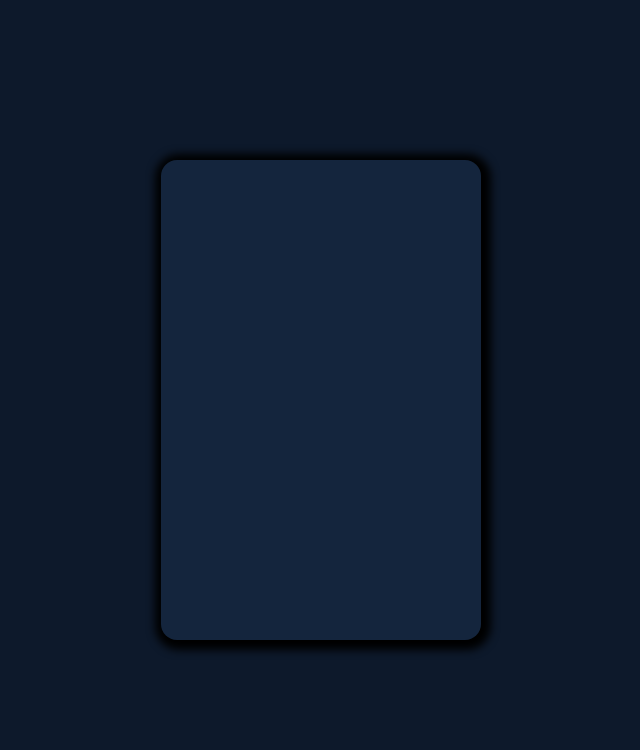
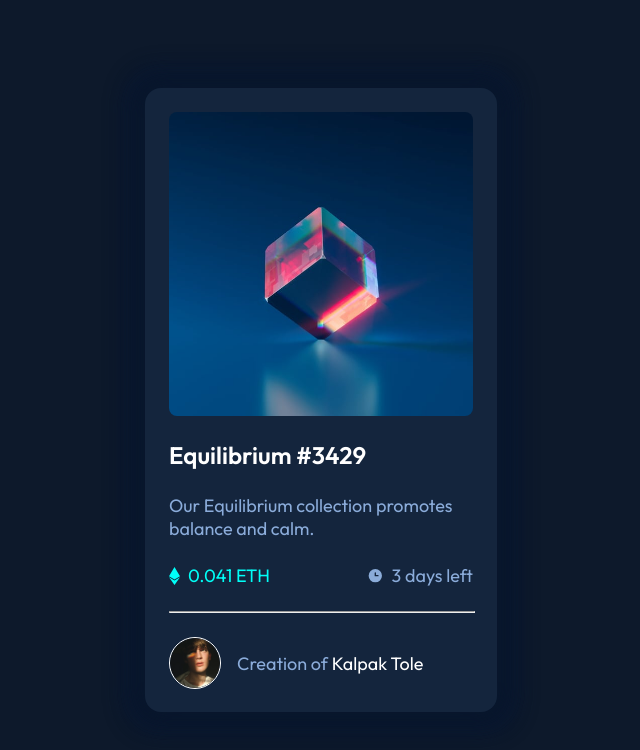
Before and after one commit to KalpakTole/nft-preview-card-component-main, a plain HTML site: page index.html in a window 1280 px wide. Shown: the whole page, without its empty margins (319-959 px from the left). Drawn offline with Linux system fonts and the light colour scheme.

Commit message:
version 1.0 done

```diff
--- a/index.html
+++ b/index.html
@@ -16,6 +16,48 @@
 		<title>Frontend Mentor | NFT preview card component</title>
 	</head>
 	<body>
-		<div class="card-container"></div>
+		<div class="card-container">
+			<img
+				src="/images/image-equilibrium.jpg"
+				alt="Equilibrium"
+				class="equilibrium"
+			/>
+			<div class="img-overlay">
+				<img src="/images/icon-view.svg" alt="Eye" class="eye" />
+			</div>
+			<h2 class="title">Equilibrium #3429</h2>
+			<p class="description">
+				Our Equilibrium collection promotes balance and calm.
+			</p>
+			<div class="balance-and-time">
+				<div class="balance">
+					<img
+						src="/images/icon-ethereum.svg"
+						alt="Ethereum"
+						class="ethereum"
+					/>
+					<p>0.041 ETH</p>
+				</div>
+				<div class="time">
+					<img
+						src="/images/icon-clock.svg"
+						alt="Clock"
+						class="clock"
+					/>
+					<p>3 days left</p>
+				</div>
+			</div>
+			<hr class="section-change" />
+			<div class="avatar-desc">
+				<img
+					src="/images/image-avatar.png"
+					alt="Avatar"
+					class="avatar"
+				/>
+				<p class="desc">
+					Creation of <span class="nametag">Kalpak Tole</span>
+				</p>
+			</div>
+		</div>
 	</body>
 </html>
--- a/style.css
+++ b/style.css
@@ -11,6 +11,10 @@
 	--line: hsl(215, 32%, 27%);
 	--fs-para: 18px;
 	--ff-root: "Outfit", sans-serif;
+	--shadow-1: rgb(5, 15, 31);
+	--shadow-2: rgb(7, 19, 39);
+	--shadow-3: rgb(12, 27, 53);
+	box-sizing: border-box;
 }
 
 body {
@@ -21,15 +25,138 @@ body {
 	display: flex;
 	align-items: center;
 	justify-content: center;
-	font-size: var(--fs-para);
 	font-family: var(--ff-root);
 	background: var(--main-bg);
+	box-sizing: border-box;
+}
+
+*,
+body,
+h1,
+h2,
+p {
+	margin: 0;
+	padding: 0;
+}
+
+p {
+	font-size: var(--fs-para);
 }
 
 .card-container {
-	width: 20rem;
-	height: 30rem;
+	width: 19rem;
+	height: 36rem;
 	background: var(--card-bg);
 	border-radius: 1rem;
-	box-shadow: 2px 2px 8px 8px black;
+	display: flex;
+	/* justify-content: center; */
+	align-items: flex-start;
+	flex-direction: column;
+	box-shadow: 0px 0px 20px 4px rgb(10 25 48),
+		0px 0px 20px 12px var(--shadow-2), 0px 0px 20px 20px var(--shadow-3);
+	padding: 1.5rem;
 }
+
+.equilibrium {
+	width: -webkit-fill-available;
+	border-radius: 0.5rem;
+	/* margin: 1.5rem; */
+}
+
+.title {
+	color: white;
+	margin-top: 1.5rem;
+}
+
+.description {
+	color: var(--softblue);
+	margin-top: 1.5rem;
+}
+
+.balance-and-time {
+	display: flex;
+	align-items: center;
+	justify-content: space-between;
+	margin-top: 1.5rem;
+	width: 100%;
+}
+
+.balance {
+	color: var(--cyan);
+	display: flex;
+	align-items: center;
+	justify-content: center;
+}
+
+.ethereum {
+	margin-right: 0.5rem;
+}
+
+.time {
+	color: var(--softblue);
+	display: flex;
+	align-items: center;
+	justify-content: center;
+}
+
+.clock {
+	margin-right: 0.5rem;
+}
+
+.section-change {
+	width: 100%;
+	margin-top: 1.5rem;
+}
+
+.avatar-desc {
+	margin-top: 1.5rem;
+	display: flex;
+	align-items: center;
+	justify-content: center;
+}
+
+.avatar {
+	width: 50px;
+	border-radius: 50%;
+	border: 1px solid white;
+	margin-right: 1rem;
+}
+
+.desc {
+	color: var(--softblue);
+}
+
+.nametag {
+	color: white;
+}
+
+.title:hover,
+.nametag:hover {
+	color: var(--cyan);
+	cursor: pointer;
+}
+
+.img-overlay {
+	position: absolute;
+	/* left: 0;
+	top: 0; */
+	background: var(--cyan);
+	width: inherit;
+	aspect-ratio: 1;
+	border-radius: 0.5rem;
+	z-index: 1010;
+	opacity: 0;
+	display: flex;
+	align-items: center;
+	justify-content: center;
+	cursor: pointer;
+}
+
+.img-overlay:hover {
+	background: hsla(178, 100%, 50%, 0.5);
+	opacity: 1;
+}
+
+.eye {
+	color: white;
+}
```
Also changed, not shown: backuptext.txt.
